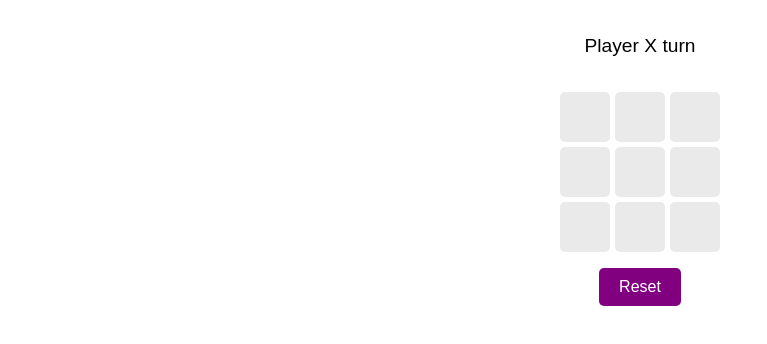
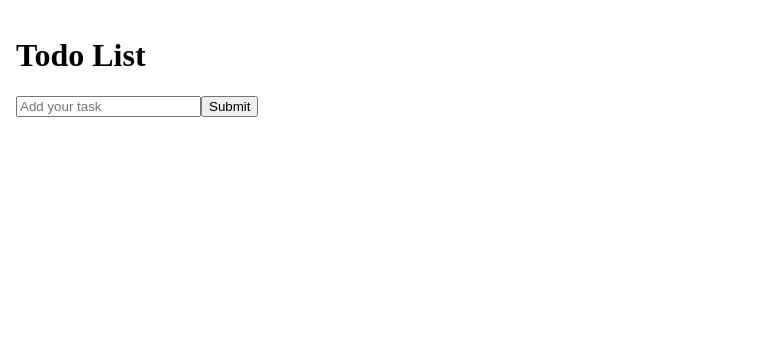
Before and after one commit to aman-kumar-rai/react-machine-coding, a React (Vite) app: page / in a window 1280 px wide. Shown: the top 344 px of the page, without its empty margins (0-767 px from the left). Built offline with nearby package versions, Linux system fonts and the light colour scheme.

Commit message:
Create TodoList component

```diff
--- a/src/App/App.jsx
+++ b/src/App/App.jsx
@@ -1,14 +1,11 @@
 import styles from "./style.module.css";
-import TicTacToe from "../examples/TicTacToe/TicTacToe";
+import TodoList from "../examples/TodoList/TodoList";
 
 const App = () => {
 
     return (
         <div className={styles.container}>
-            <TicTacToe
-                rows={3}
-                cols={3}
-            />
+            <TodoList />
         </div>
     );
 }
--- /dev/null
+++ b/src/examples/TodoList/TodoList.jsx
@@ -0,0 +1,64 @@
+import { useState } from "react";
+import { generateId } from "./utils";
+import styles from "./style.module.css";
+
+const TodoList = () => {
+    const [value, setValue] = useState("");
+    const [todos, setTodos] = useState([]);
+
+    const handleChangeText = (event) => {
+        setValue(event.target.value);
+    }
+
+    const handleSubmitForm = (event) => {
+        event.preventDefault();
+        if (value.length !== 0) {
+            setValue("");
+            setTodos(prevTodos => (
+                [
+                    ...prevTodos,
+                    {
+                        text: value,
+                        id: generateId()
+                    }
+                ]
+            ))
+        }
+    }
+
+    const handleDeleteTodo = (event) => {
+        const todoId = event.target.getAttribute("data-id");
+        setTodos(prevTodos => prevTodos.filter(prevTodo => prevTodo.id !== todoId))
+    }
+
+    return (
+        <div>
+            <h1>Todo List</h1>
+            <form onSubmit={handleSubmitForm}>
+                <input
+                    type="text"
+                    placeholder="Add your task"
+                    value={value}
+                    onChange={handleChangeText}
+                />
+                <button>Submit</button>
+            </form>
+            <ul className={styles.todo_list}>
+                {todos.map((todo) => (
+                    <li key={todo.id} className={styles.todo}>
+                        <span className={styles.todo_text}>{todo.text}</span>
+                        <button
+                            data-id={todo.id}
+                            className={styles.todo_delete}
+                            onClick={handleDeleteTodo}
+                        >
+                            Delete
+                        </button>
+                    </li>
+                ))}
+            </ul>
+        </div>
+    );
+}
+
+export default TodoList;
--- /dev/null
+++ b/src/examples/TodoList/style.module.css
@@ -0,0 +1,9 @@
+.todo_list {
+    padding-left: 0;
+}
+
+.todo {
+    display: flex;
+    flex-flow: row nowrap;
+    column-gap: 1rem;
+}
--- /dev/null
+++ b/src/examples/TodoList/utils.js
@@ -0,0 +1,7 @@
+const generateId = () => {
+    return String(Math.floor(Math.random() * 10000));
+}
+
+export {
+    generateId
+}
```
